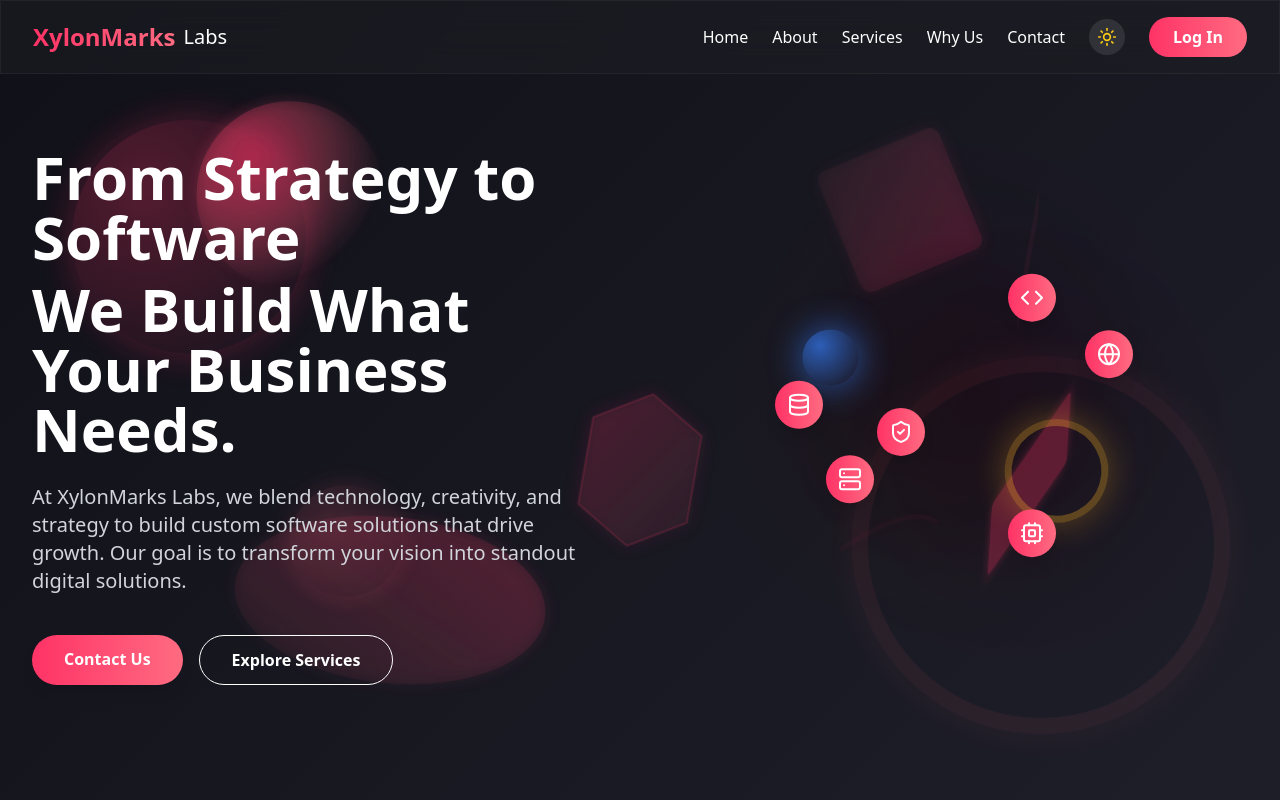
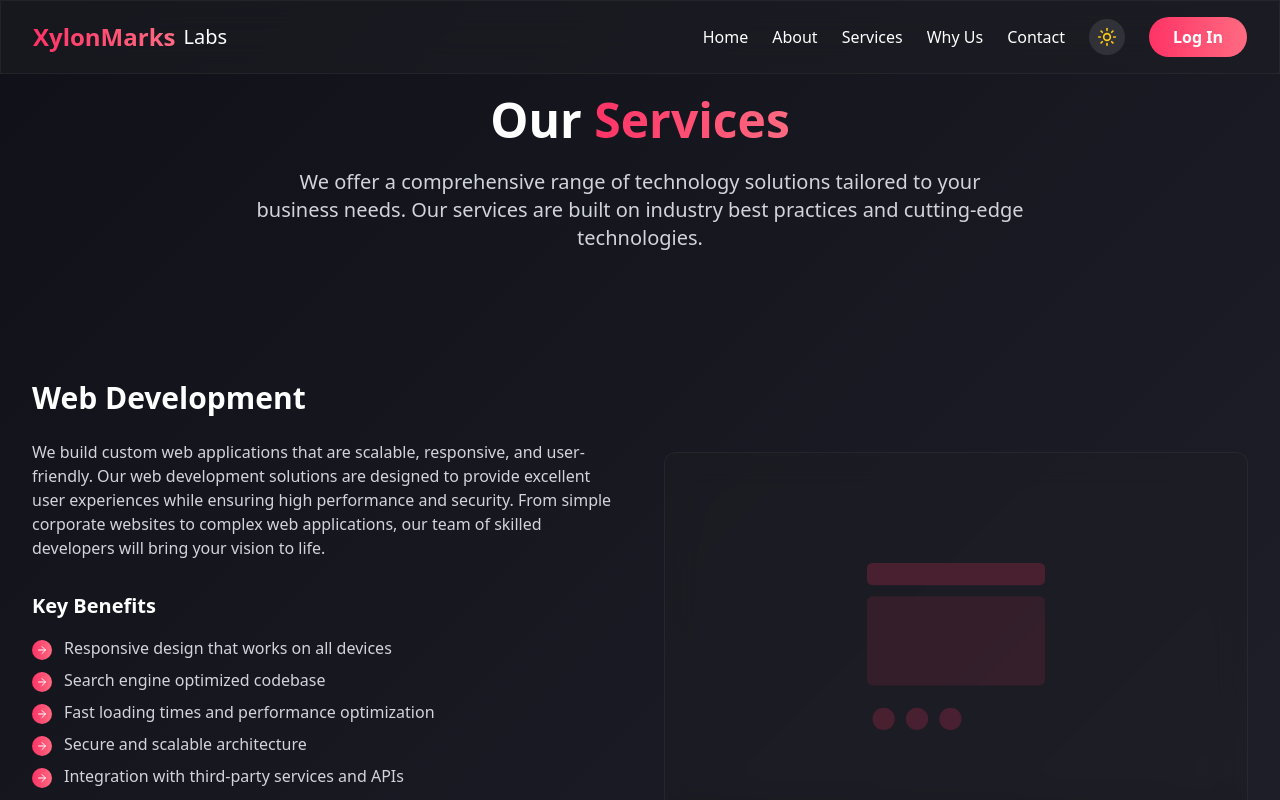
Before and after one commit to XylonMarkLabs/xylonmarklabs-web, a React (Create React App) app: page /services in a window 1280 px wide. Shown: the top 800 px of the page. Built offline with nearby package versions, Linux system fonts and the light colour scheme.

Commit message:
file changes

```diff
--- a/src/App.tsx
+++ b/src/App.tsx
@@ -1,13 +1,22 @@
 import React from 'react';
 import logo from './logo.svg';
+import { Route, Switch } from "wouter";
 import './App.css';
 import Home from './pages/Home';
+import AboutPage from './pages/About';
+import ServicesPage from './pages/Services';
+import ContactPage from './pages/Contact';
+import NotFound from './pages/not-found';
 
 function App() {
   return (
-    <>
-    <Home />
-    </>
+    <Switch>
+      <Route path="/" component={Home} />
+      <Route path="/services" component={ServicesPage} />
+      <Route path="/about" component={AboutPage} />
+      <Route path="/contact" component={ContactPage} />
+      <Route component={NotFound} />
+    </Switch>
   );
 }
 
--- a/src/components/ui/badge.tsx
+++ b/src/components/ui/badge.tsx
@@ -1,7 +1,7 @@
 import * as React from "react"
 import { cva, type VariantProps } from "class-variance-authority"
 
-import { cn } from "@/lib/utils"
+import { cn } from "../../lib/utils"
 
 const badgeVariants = cva(
   "inline-flex items-center rounded-full border px-2.5 py-0.5 text-xs font-semibold transition-colors focus:outline-none focus:ring-2 focus:ring-ring focus:ring-offset-2",
--- a/src/components/ui/card.tsx
+++ b/src/components/ui/card.tsx
@@ -1,6 +1,6 @@
 import * as React from "react"
 
-import { cn } from "@/lib/utils"
+import { cn } from "../../lib/utils"
 
 const Card = React.forwardRef<
   HTMLDivElement,
--- a/src/pages/not-found.tsx
+++ b/src/pages/not-found.tsx
@@ -1,4 +1,4 @@
-import { Card, CardContent } from "@/components/ui/card";
+import { Card, CardContent } from "../components/ui/card";
 import { AlertCircle } from "lucide-react";
 
 export default function NotFound() {
```
Also changed, not shown: src/pages/About.tsx (+4 -4 lines), src/pages/Contact.tsx (+10 -10 lines), src/pages/Services.tsx (+4 -4 lines).
